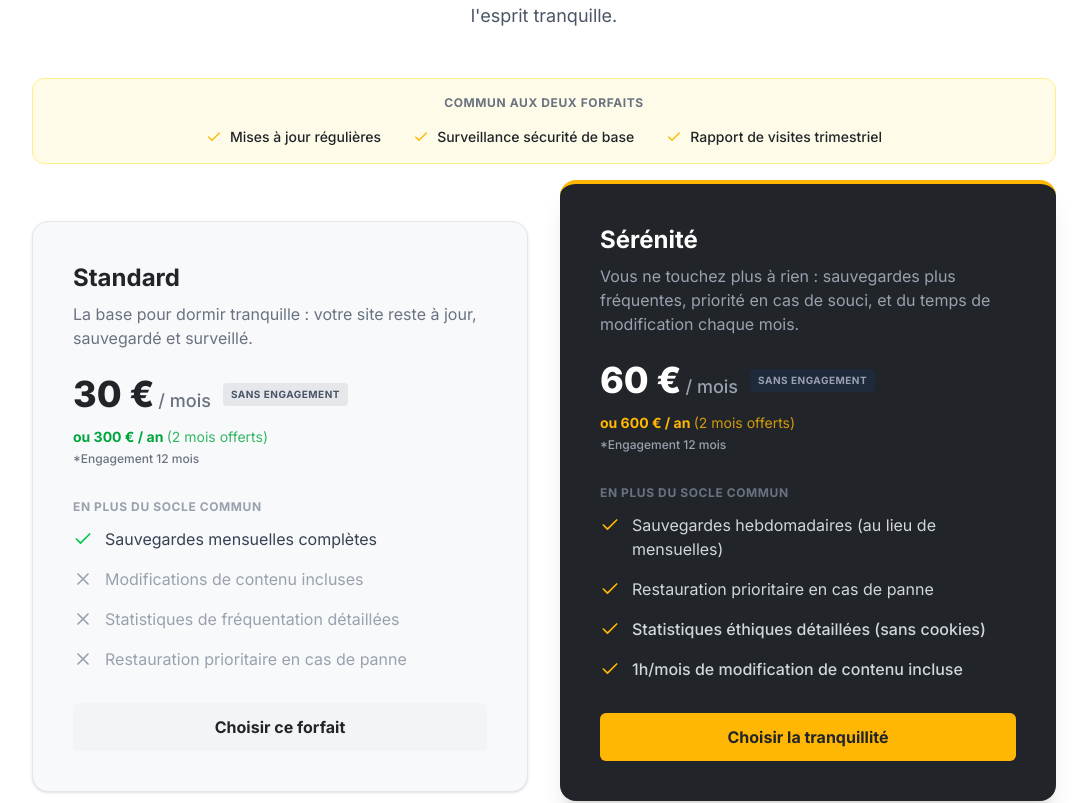
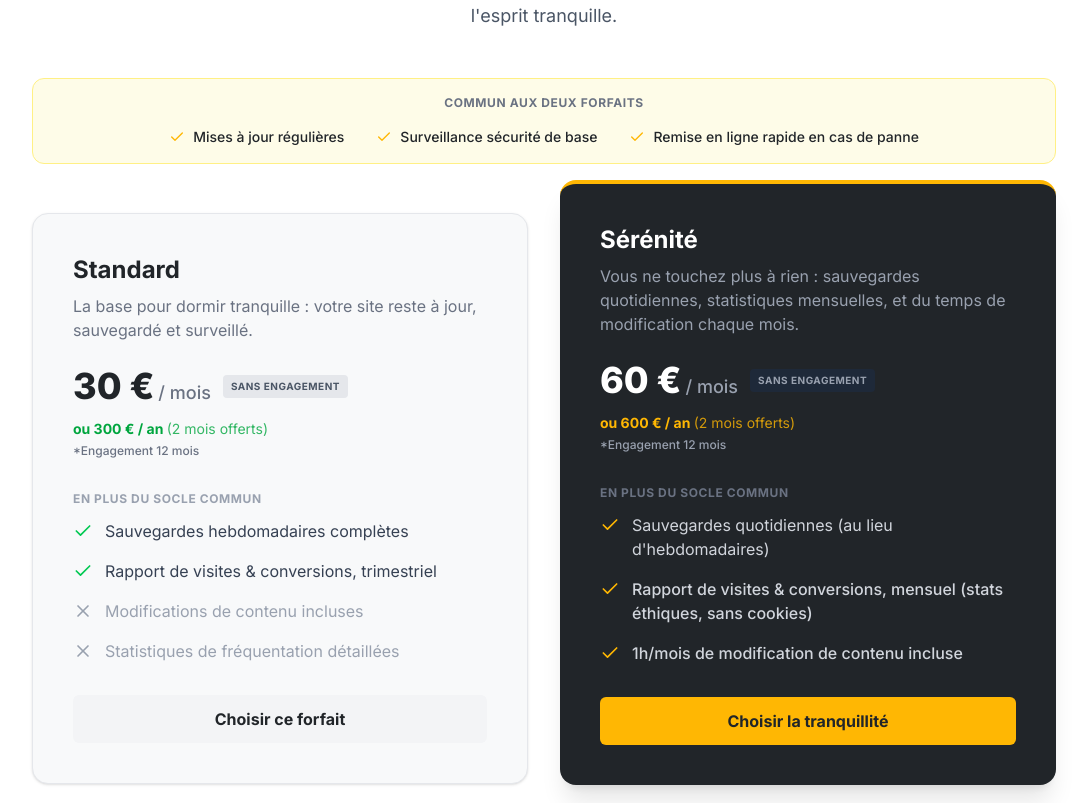
Before and after one commit to JTKaeanon/JTWEB-PRO, a React (Vite) app: page / in a window 1280 px wide. Shown: the part 2208-3011 px from the top of the page, without its empty margins (96-1183 px from the left). Built offline with nearby package versions, Linux system fonts and the light colour scheme.

Commit message:
Maj footer, maintenance

```diff
--- a/src/components/Footer.jsx
+++ b/src/components/Footer.jsx
@@ -35,6 +35,18 @@ export default function Footer() {
               <li>
                 <a href="#maintenance" className="hover:text-[#FFB703] transition-colors duration-200 flex items-center gap-1 group">
                   Maintenance
+                  <ArrowUpRight size={14} className="opacity-0 group-hover:opacity-100 transition-opacity transform -translate-y-1 translate-x-1" />
+                </a>
+              </li>
+              <li>
+                <a href="#parrainage" className="hover:text-[#FFB703] transition-colors duration-200 flex items-center gap-1 group">
+                  Parrainage
+                  <ArrowUpRight size={14} className="opacity-0 group-hover:opacity-100 transition-opacity transform -translate-y-1 translate-x-1" />
+                </a>
+              </li>
+              <li>
+                <a href="#contact" className="hover:text-[#FFB703] transition-colors duration-200 flex items-center gap-1 group">
+                  Contact
                   <ArrowUpRight size={14} className="opacity-0 group-hover:opacity-100 transition-opacity transform -translate-y-1 translate-x-1" />
                 </a>
               </li>
--- a/src/components/Maintenance.jsx
+++ b/src/components/Maintenance.jsx
@@ -18,7 +18,7 @@ export default function Maintenance() {
         {/* Bandeau des éléments communs aux deux forfaits */}
         <div className="max-w-5xl mx-auto mb-8 flex flex-wrap justify-center gap-x-8 gap-y-3 bg-yellow-50 dark:bg-yellow-900/10 border border-yellow-200 dark:border-yellow-900/30 rounded-xl px-6 py-4">
           <span className="text-xs font-bold uppercase tracking-wider text-gray-500 dark:text-gray-400 w-full text-center mb-1">Commun aux deux forfaits</span>
-          {['Mises à jour régulières', 'Surveillance sécurité de base', 'Rapport de visites trimestriel'].map((item) => (
+          {['Mises à jour régulières', 'Surveillance sécurité de base', 'Remise en ligne rapide en cas de panne'].map((item) => (
             <span key={item} className="flex items-center gap-2 text-sm font-medium text-[#212529] dark:text-white">
               <Check className="text-[#FFB703]" size={16} />
               {item}
@@ -55,10 +55,10 @@ export default function Maintenance() {
 
             <p className="text-xs font-bold uppercase tracking-wider text-gray-400 dark:text-gray-500 mb-3">En plus du socle commun</p>
             <ul className="space-y-4 mb-8">
-              <li className="flex items-start gap-3"><Check className="text-green-500 shrink-0 mt-0.5" size={20} /><span className="text-gray-700 dark:text-gray-300">Sauvegardes mensuelles complètes</span></li>
+              <li className="flex items-start gap-3"><Check className="text-green-500 shrink-0 mt-0.5" size={20} /><span className="text-gray-700 dark:text-gray-300">Sauvegardes hebdomadaires complètes</span></li>
+              <li className="flex items-start gap-3"><Check className="text-green-500 shrink-0 mt-0.5" size={20} /><span className="text-gray-700 dark:text-gray-300">Rapport de visites &amp; conversions, trimestriel</span></li>
               <li className="flex items-start gap-3 text-gray-400 dark:text-gray-600"><X className="shrink-0 mt-0.5" size={20} /><span>Modifications de contenu incluses</span></li>
               <li className="flex items-start gap-3 text-gray-400 dark:text-gray-600"><X className="shrink-0 mt-0.5" size={20} /><span>Statistiques de fréquentation détaillées</span></li>
-              <li className="flex items-start gap-3 text-gray-400 dark:text-gray-600"><X className="shrink-0 mt-0.5" size={20} /><span>Restauration prioritaire en cas de panne</span></li>
             </ul>
             <a href="#contact" className="block w-full text-center bg-gray-100 dark:bg-gray-800 text-[#212529] dark:text-white px-6 py-3 rounded-md font-bold hover:bg-gray-200 dark:hover:bg-gray-700 transition-colors">
               Choisir ce forfait
@@ -69,7 +69,7 @@ export default function Maintenance() {
           <div className="bg-[#212529] p-8 sm:p-10 rounded-2xl shadow-xl border-t-4 border-[#FFB703] relative transform md:-translate-y-4 text-white">
             <h3 className="text-2xl font-bold text-white mb-2">Sérénité</h3>
             <p className="text-gray-400 mb-6 min-h-[48px]">
-              Vous ne touchez plus à rien : sauvegardes plus fréquentes, priorité en cas de souci, et du temps de modification chaque mois.
+              Vous ne touchez plus à rien : sauvegardes quotidiennes, statistiques mensuelles, et du temps de modification chaque mois.
             </p>
 
             <div className="mb-8">
@@ -92,9 +92,8 @@ export default function Maintenance() {
 
             <p className="text-xs font-bold uppercase tracking-wider text-gray-500 mb-3">En plus du socle commun</p>
             <ul className="space-y-4 mb-8">
-              <li className="flex items-start gap-3"><Check className="text-[#FFB703] shrink-0 mt-0.5" size={20} /><span className="text-gray-300">Sauvegardes hebdomadaires (au lieu de mensuelles)</span></li>
-              <li className="flex items-start gap-3"><Check className="text-[#FFB703] shrink-0 mt-0.5" size={20} /><span className="text-gray-300">Restauration prioritaire en cas de panne</span></li>
-              <li className="flex items-start gap-3"><Check className="text-[#FFB703] shrink-0 mt-0.5" size={20} /><span className="text-gray-300 font-medium">Statistiques éthiques détaillées (sans cookies)</span></li>
+              <li className="flex items-start gap-3"><Check className="text-[#FFB703] shrink-0 mt-0.5" size={20} /><span className="text-gray-300">Sauvegardes quotidiennes (au lieu d'hebdomadaires)</span></li>
+              <li className="flex items-start gap-3"><Check className="text-[#FFB703] shrink-0 mt-0.5" size={20} /><span className="text-gray-300 font-medium">Rapport de visites &amp; conversions, mensuel (stats éthiques, sans cookies)</span></li>
               <li className="flex items-start gap-3"><Check className="text-[#FFB703] shrink-0 mt-0.5" size={20} /><span className="text-gray-300 font-medium">1h/mois de modification de contenu incluse</span></li>
             </ul>
             <a href="#contact" className="block w-full text-center bg-[#FFB703] text-[#212529] px-6 py-3 rounded-md font-bold hover:bg-yellow-500 transition-colors">
--- a/src/components/Parrainage.jsx
+++ b/src/components/Parrainage.jsx
@@ -10,7 +10,7 @@ export default function Parrainage({ onCtaClick }) {
         </div>
 
         <h2 className="text-3xl font-extrabold text-white mb-4">
-          Le meilleur commercial, c'est vous
+          Vos clients satisfaits, votre meilleure publicité
         </h2>
 
         <p className="text-gray-300 dark:text-gray-400 text-lg mb-12 max-w-2xl mx-auto leading-relaxed">
```
